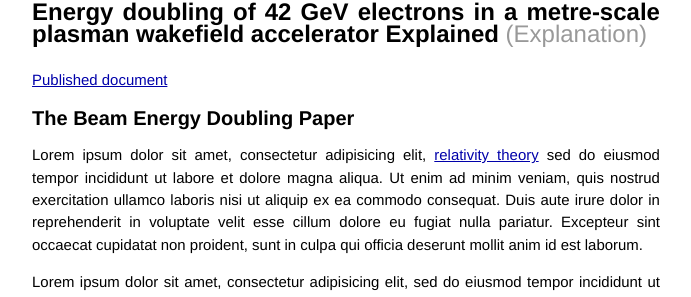
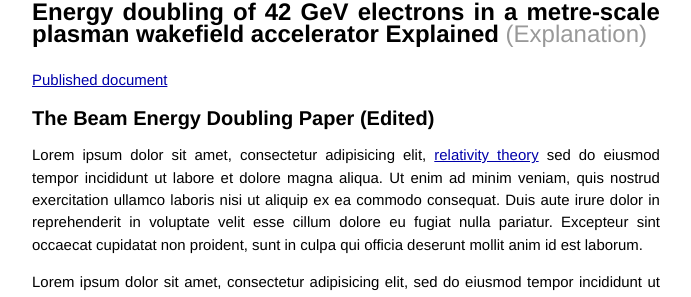
Before and after one commit to grbfacet/facet, a Jekyll site: the page built from 42-gev-explained.md, in a window 1280 px wide. Shown: the part 128-425 px from the top of the page, without its empty margins (294-985 px from the left). Built offline with Jekyll 4.4.1, drawn with Linux system fonts in a browser that asks for light colours; Markdown is read by kramdown in place of the engine named in the settings.

Commit message:
Updated this document

```diff
--- a/42-gev-explained.md
+++ b/42-gev-explained.md
@@ -5,7 +5,7 @@ pagetype: explanation
 original: 42-gev.html
 ---
 
-## The Beam Energy Doubling Paper
+## The Beam Energy Doubling Paper (Edited)
 
 Lorem ipsum dolor sit amet, consectetur adipisicing elit, [relativity theory](/ref-relativity-theory.html) sed do eiusmod tempor incididunt ut labore et dolore magna aliqua. Ut enim ad minim veniam, quis nostrud exercitation ullamco laboris nisi ut aliquip ex ea commodo consequat. Duis aute irure dolor in reprehenderit in voluptate velit esse cillum dolore eu fugiat nulla pariatur. Excepteur sint occaecat cupidatat non proident, sunt in culpa qui officia deserunt mollit anim id est laborum.
 
```
